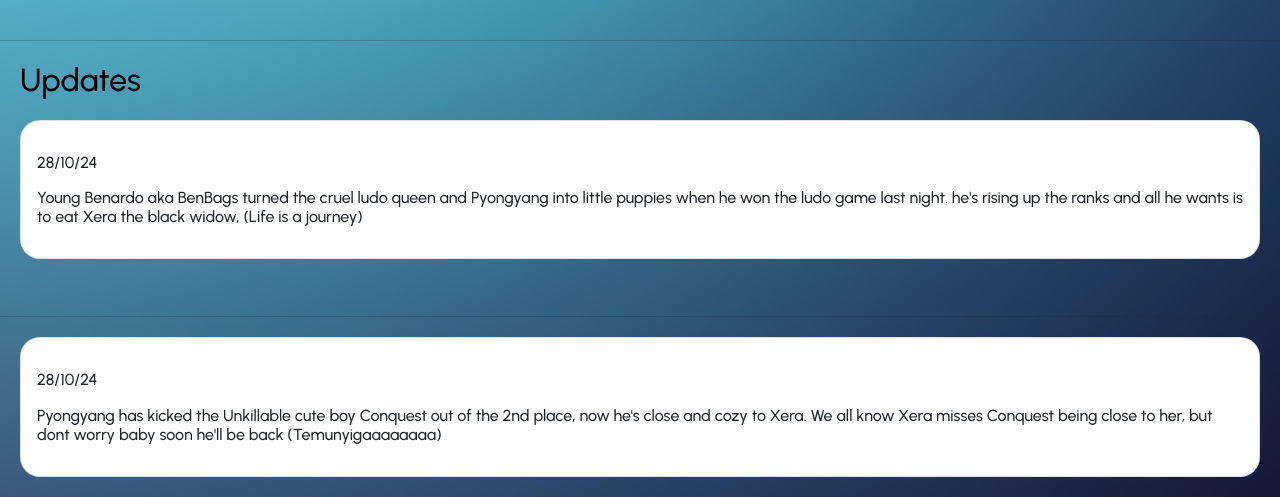
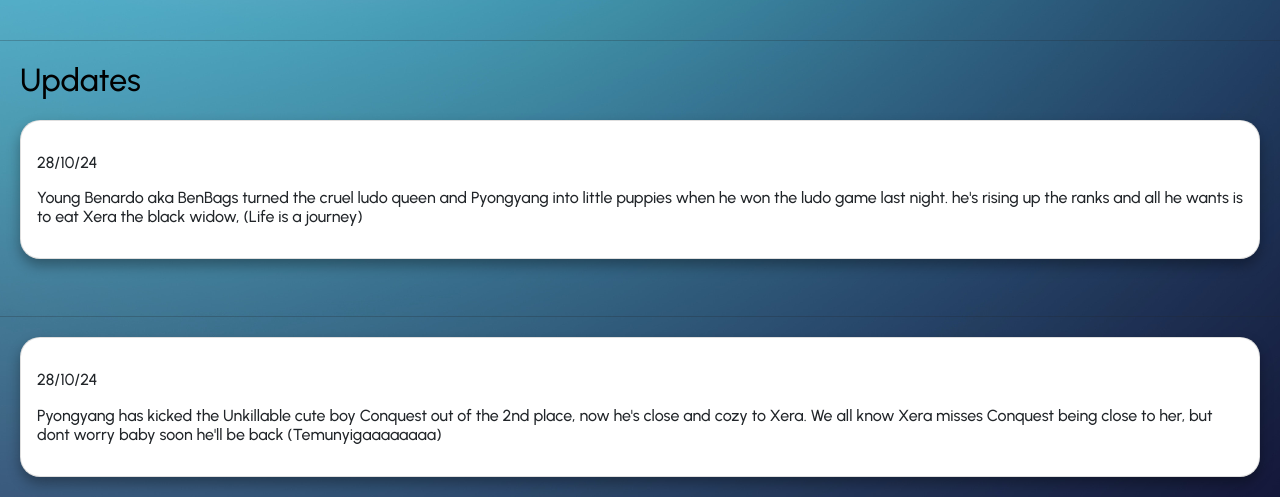
Before and after one commit to conquest-bishop/blackbox, a plain HTML site: page index.html in a window 1280 px wide. Shown: the part 718-1215 px from the top of the page. Drawn offline with nearby package versions, Linux system fonts and the light colour scheme.

Commit message:
added drop shadow

```diff
--- a/home.css
+++ b/home.css
@@ -105,6 +105,7 @@ tbody tr:hover{
 }
 
 .card{
+    box-shadow: 0 .4rem .8rem #0005;
     margin-left: 20px;
     margin-right: 20px;
     margin-bottom: 20px;
```
